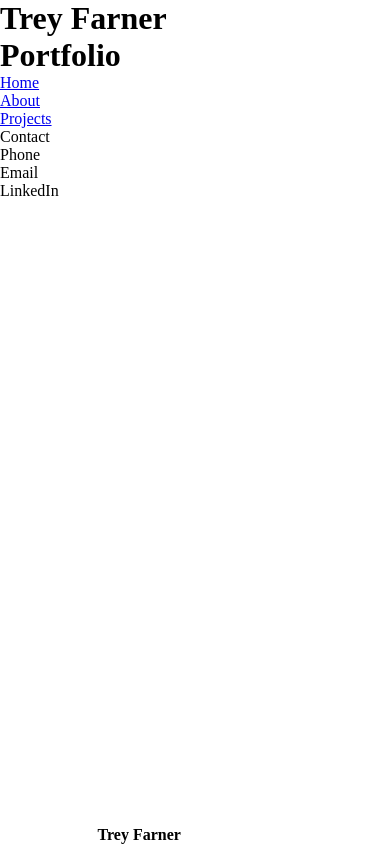
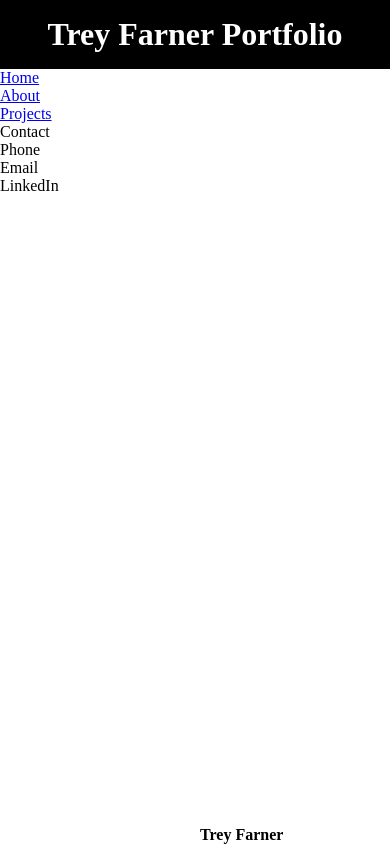
Before and after one commit to Trey-Farner/CodeDex-Final-Project, a plain HTML site: page Draft#2/index.html in a window 390 px wide. Drawn offline with Linux system fonts and the light colour scheme.

Commit message:
Header
Finished the header and I think I have the grid down. I'll worry about ;earning responsiveness later.

```diff
--- a/Draft#2/css/style.css
+++ b/Draft#2/css/style.css
@@ -6,7 +6,7 @@
 body {
     min-height: 100vh;
     display: grid;
-    grid-template-columns: repeat(4, 1fr);
+    grid-template-columns: 200px 1fr;
     grid-template-rows: auto 1fr auto;
     grid-template-areas:
     "header header"
@@ -16,6 +16,13 @@ body {
 
 header {
     grid-area: header;
+    background: #000;
+    color: white;
+    padding: 1em;
+}
+
+h1 {
+    text-align: center;
 }
 
 aside {
--- a/css/style.css
+++ b/css/style.css
@@ -75,7 +75,7 @@ ul {
 
 .contact {
     border: 2px solid #000000;
-    height: 100vh;
+    height: ;
     background: #000000;
 }
 
```
